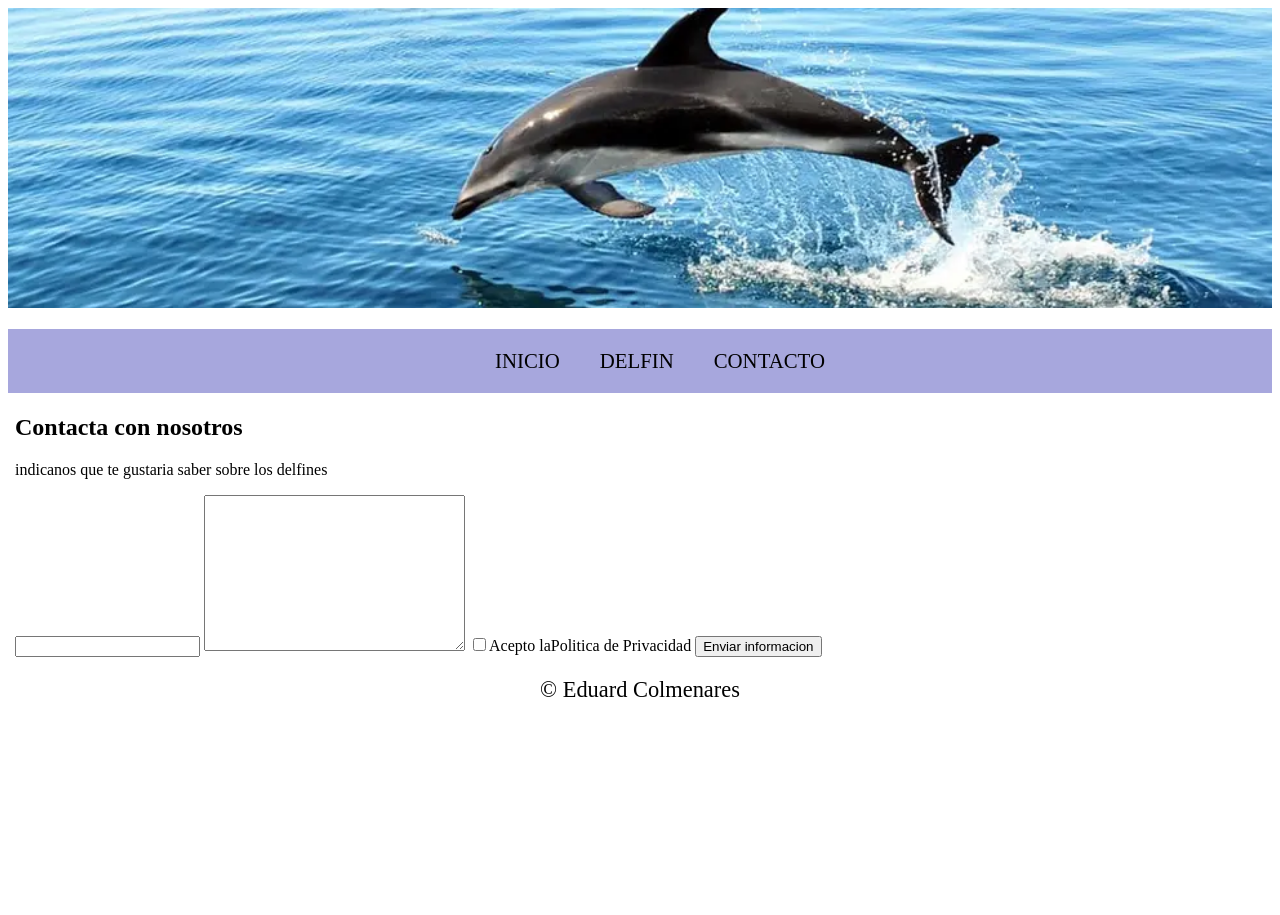
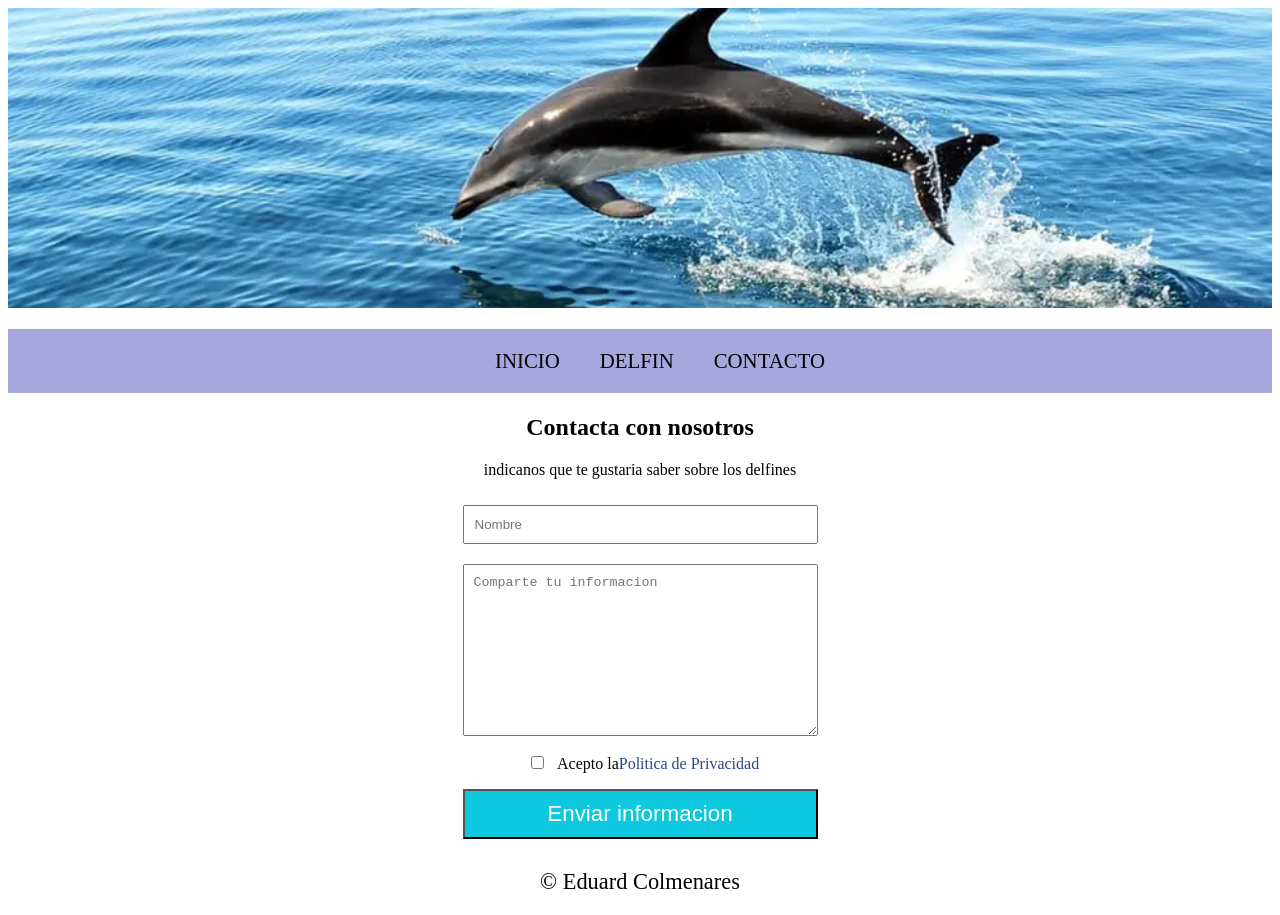
Before and after one commit to eduard3434/el-delfin, a plain HTML site: page contacto.html in a window 1280 px wide. Before the commit the page ends 800 px from the top, so only its background shows below. Drawn offline with Linux system fonts and the light colour scheme.

Commit message:
se modifican algunas clases del formulario en el css

```diff
--- a/contacto.html
+++ b/contacto.html
@@ -17,7 +17,7 @@
         <nav class="anchoMaximo ">
             <ul class="grid">
                 <li><a href="index.html">INICIO</a></li>
-                <li><a href="arte-delfin">DELFIN</a></li>
+                <li><a href="arte-delfin.html">DELFIN</a></li>
                 <li><a href="contacto.html">CONTACTO</a></li>
             </ul>
         </nav>
@@ -25,15 +25,17 @@
 
     <main class="contenido principal">
         <section class="anchoMaximo">
-            <div>
+            <div class="centra">
                 <h1>Contacta con nosotros</h1>
                 <p>
                     indicanos que te gustaria saber sobre los delfines
                 </p>
-                <form action="">
-                    <input type="text" name="nombre" id="nombre">
-                    <textarea name="comentario" id="comentario" cols="30" rows="10"></textarea>
-                    <input type="checkbox" name="politica" id="politica">Acepto la<span>Politica de Privacidad</span>
+                <form action="" id="form-contacto">
+                    <input type="text" name="nombre" id="nombre" placeholder="Nombre">
+                    <textarea name="comentario" id="comentario" cols="30" rows="10" placeholder="Comparte tu informacion"></textarea>
+                    <div>
+                        <input type="checkbox" name="politica" id="politica"> Acepto la<span class="blue">Politica de Privacidad</span>
+                    </div>
                     <input type="submit" value="Enviar informacion" class="btn-informacion">
                 </form>
             </div>
--- a/css/estilos.css
+++ b/css/estilos.css
@@ -56,3 +56,53 @@
     font-size: 1.4em;
     text-align: center;
 }
+
+/* formulario */
+#form-contacto{
+    display: grid;
+    grid-template-columns: 1fr;
+    justify-content: center;
+    text-align: center;
+    width: 30%;
+    margin: 10px auto;
+
+}
+
+#form-contacto input,#form-contacto textarea{
+    display: block;
+    padding: 10px;
+    margin: 10px;
+    /* width: 40%; */
+}
+#form-contacto div input{
+    display: inline;
+    /* width: 2%; */
+}
+.centra{
+    text-align: center;
+}
+.blue{
+    color: rgb(41, 71, 136);
+}
+.btn-informacion{
+    background: rgb(14, 200, 224);
+    color: white;
+    font-size: 1.4em;
+    cursor: pointer;
+}
+.btn-informacion:hover{
+    background: rgb(35, 233, 51);
+    color: rgb(15, 14, 14);
+}
+/* el delfin en el cine */
+.imagenesD{
+    display: grid;
+    grid-template-columns: 450px 1fr;
+    text-align: left;
+    padding: 20px;
+    gap: 15px;
+}
+.imagenesD img{
+    width: 400px;
+    height: 350px;
+}
```
Also changed, not shown: arte-delfin.html (+21 -5 lines), index.html (+1 -1 lines).
